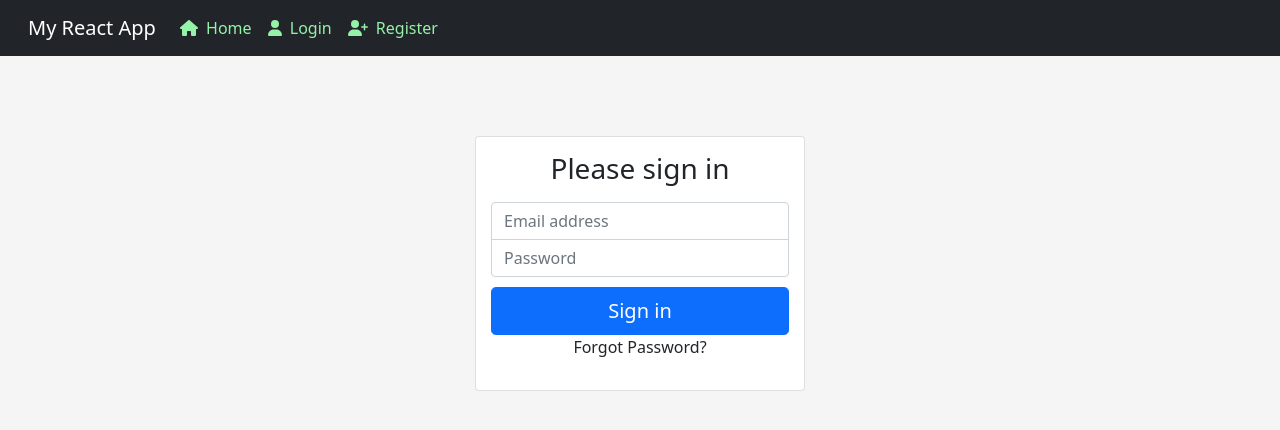
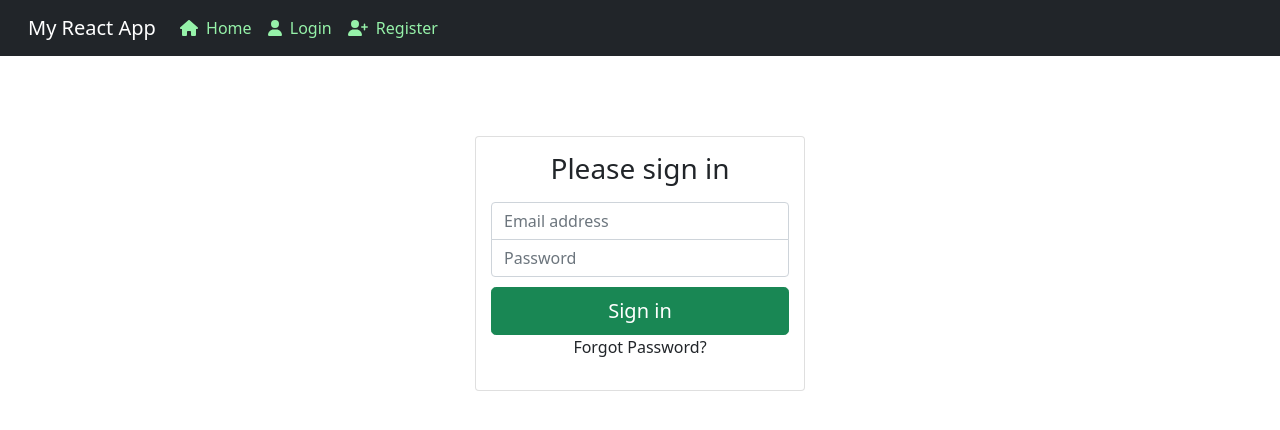
Before and after one commit to RoarshacH/admin_dashboard_app_react, a React (Create React App) app: page /signin in a window 1280 px wide. Shown: the top 430 px of the page. Built offline with nearby package versions, Linux system fonts and the light colour scheme; no server answers.

Commit message:
finalChanges

```diff
--- a/src/App.css
+++ b/src/App.css
@@ -186,19 +186,12 @@ html {
 
 .auth-container {
   height: 100vh !important;
-  display: -ms-flexbox;
-  display: -webkit-box;
-  display: flex;
-  -ms-flex-align: center;
-  -ms-flex-pack: center;
-  -webkit-box-align: center;
   align-items: center;
-  -webkit-box-pack: center;
   justify-content: center;
   padding-top: 40px;
   padding-bottom: 40px;
-  background-color: #f5f5f5;
 }
+
 .form-signin {
   width: 100%;
   max-width: 330px;
--- a/src/pages/registerUser.js
+++ b/src/pages/registerUser.js
@@ -96,12 +96,12 @@ const Register = () => {
         <input type="password" id="inputPasswordConf" ref={passwordConfirmRef} className="form-control" placeholder="Confirm Password" required />
 
         {loading ? (
-          <button className="btn btn-lg btn-primary btn-block " type="submit" disabled>
+          <button className="btn btn-lg btn-success btn-block " type="submit" disabled>
             {" "}
             Loading...
           </button>
         ) : (
-          <button className="btn btn-lg btn-primary btn-block " type="submit">
+          <button className="btn btn-lg btn-success btn-block " type="submit">
             {" "}
             Sign in
           </button>
--- a/src/pages/signin.js
+++ b/src/pages/signin.js
@@ -62,7 +62,7 @@ const SignIn = () => {
         </label>
         <input type="password" id="inputPassword" ref={passwordRef} className="form-control" placeholder="Password" required />
 
-        <button className="btn btn-lg btn-primary btn-block" type="submit">
+        <button className="btn btn-lg btn-success btn-block" type="submit">
           Sign in
         </button>
         <p onClick={forgotPasswordHandler}>Forgot Password?</p>
```
